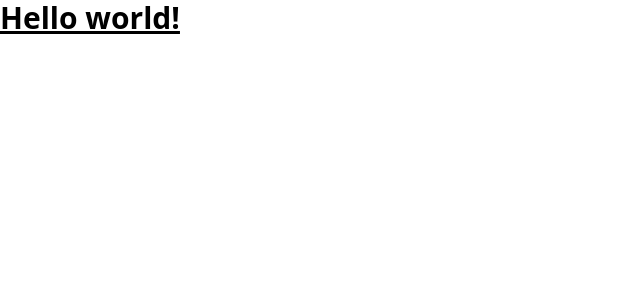
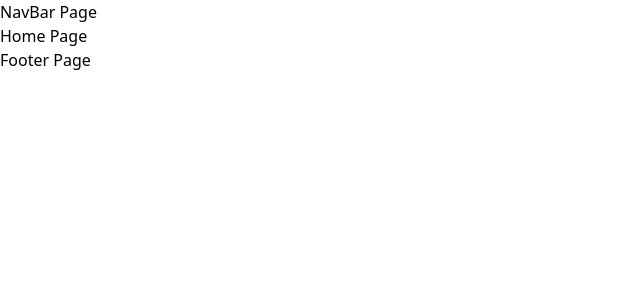
Before and after one commit to pjungjs/juschat-app, a React (Create React App) app in the folder frontend/: page / in a window 1280 px wide. Shown: the top 300 px of the page, without its empty margins (0-640 px from the left). Built offline with nearby package versions, Linux system fonts and the light colour scheme; the HTML template or start-up script is replaced by a standard one.

Commit message:
FE_basic routes and files setup

```diff
--- a/frontend/src/App.js
+++ b/frontend/src/App.js
@@ -1,10 +1,29 @@
+import { BrowserRouter as Router, Routes, Route } from "react-router-dom";
+
+import NavBar from "./components/NavBar.jsx";
+import Footer from "./components/Footer.jsx";
+import Home from "./pages/Home.jsx";
+import Error from "./pages/Error.jsx";
+import About from "./pages/About.jsx";
 
 function App() {
   return (
     <div className="App">
-      <h1 className="text-3xl font-bold underline">
-        Hello world!
-      </h1>
+      <Router>
+        <header>
+          <NavBar />
+        </header>
+        <main>
+          <Routes>
+            <Route path="/" element={<Home />} />
+            <Route path="/about" element={<About />} />
+            <Route path="/*" element={<Error />} />
+          </Routes>
+        </main>
+        <footer>
+          <Footer />
+        </footer>
+      </Router>
     </div>
   );
 }
--- /dev/null
+++ b/frontend/src/components/Footer.jsx
@@ -0,0 +1,10 @@
+
+function Footer() {
+  return (
+    <div>
+      <h1>Footer Page</h1>
+    </div>
+  )
+}
+
+export default Footer;
--- /dev/null
+++ b/frontend/src/components/NavBar.jsx
@@ -0,0 +1,10 @@
+
+function NavBar() {
+  return (
+    <div>
+      <h1>NavBar Page</h1>
+    </div>
+  )
+}
+
+export default NavBar;
--- /dev/null
+++ b/frontend/src/pages/About.jsx
@@ -0,0 +1,10 @@
+
+function About() {
+  return (
+    <div>
+      <h1>About Page</h1>
+    </div>
+  )
+}
+
+export default About;
--- /dev/null
+++ b/frontend/src/pages/Error.jsx
@@ -0,0 +1,10 @@
+
+function Error() {
+  return (
+    <div>
+      <h1>Error Page</h1>
+    </div>
+  )
+}
+
+export default Error;
--- /dev/null
+++ b/frontend/src/pages/Home.jsx
@@ -0,0 +1,10 @@
+
+function Home() {
+  return (
+    <div>
+      <h1>Home Page</h1>
+    </div>
+  )
+}
+
+export default Home;
```
